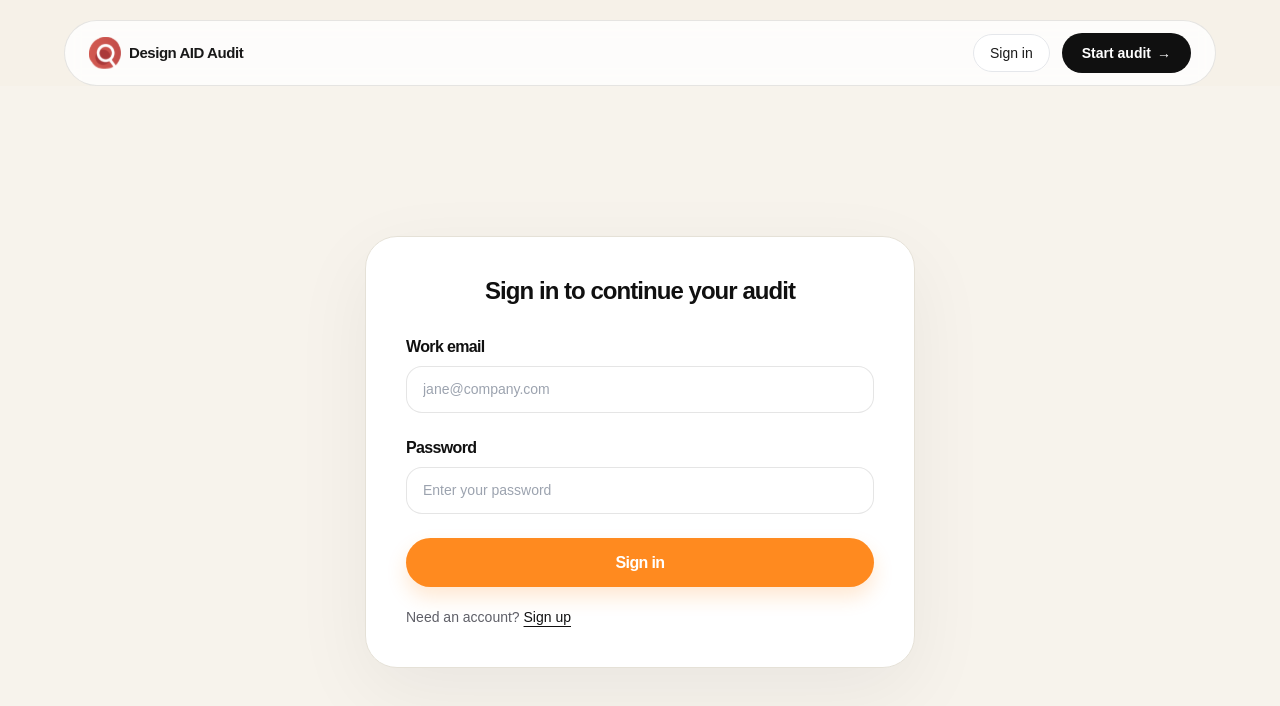
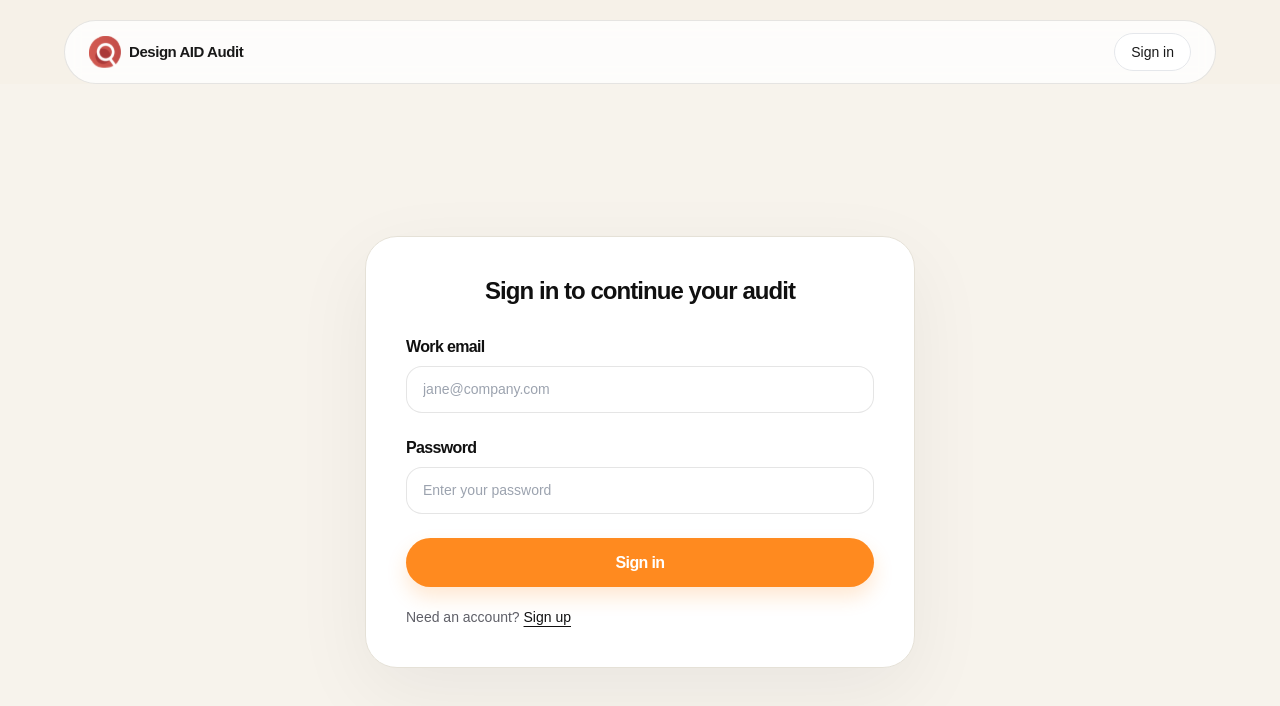
Before and after one commit to StudiovitaminD/ux-audit-tool, a Next.js app: page /sign-in in a window 1280 px wide. Shown: the top 706 px of the page. Built offline with nearby package versions, Linux system fonts and the light colour scheme.

Commit message:
Move start audit into reports header

```diff
--- a/src/components/navbar.tsx
+++ b/src/components/navbar.tsx
@@ -108,12 +108,6 @@ export function Navbar() {
             </button>
           )}
 
-          <Link
-            href="/audit"
-            className="inline-flex items-center rounded-full bg-[#101010] px-5 py-2.5 text-sm font-semibold text-white transition hover:-translate-y-0.5"
-          >
-            Start audit <span className="ml-1.5" aria-hidden="true">→</span>
-          </Link>
         </div>
       </div>
     </header>
--- a/src/components/report/report-view.tsx
+++ b/src/components/report/report-view.tsx
@@ -793,9 +793,14 @@ export function ReportView() {
           <div>
             <div className="text-3xl font-semibold">Reports</div>
           </div>
-          <Link className="text-sm font-medium text-[#ff7a1a] hover:text-[#ff7a1a]/85" href="/report?demo=1">
-            View sample report
-          </Link>
+          <div className="flex flex-wrap items-center gap-3">
+            <Link className="text-sm font-medium text-[#ff7a1a] hover:text-[#ff7a1a]/85" href="/report?demo=1">
+              View sample report
+            </Link>
+            <Link className="btnPrimary" href="/audit">
+              Start Audit <span aria-hidden="true">→</span>
+            </Link>
+          </div>
         </div>
 
         {loadingHistory ? (
```
